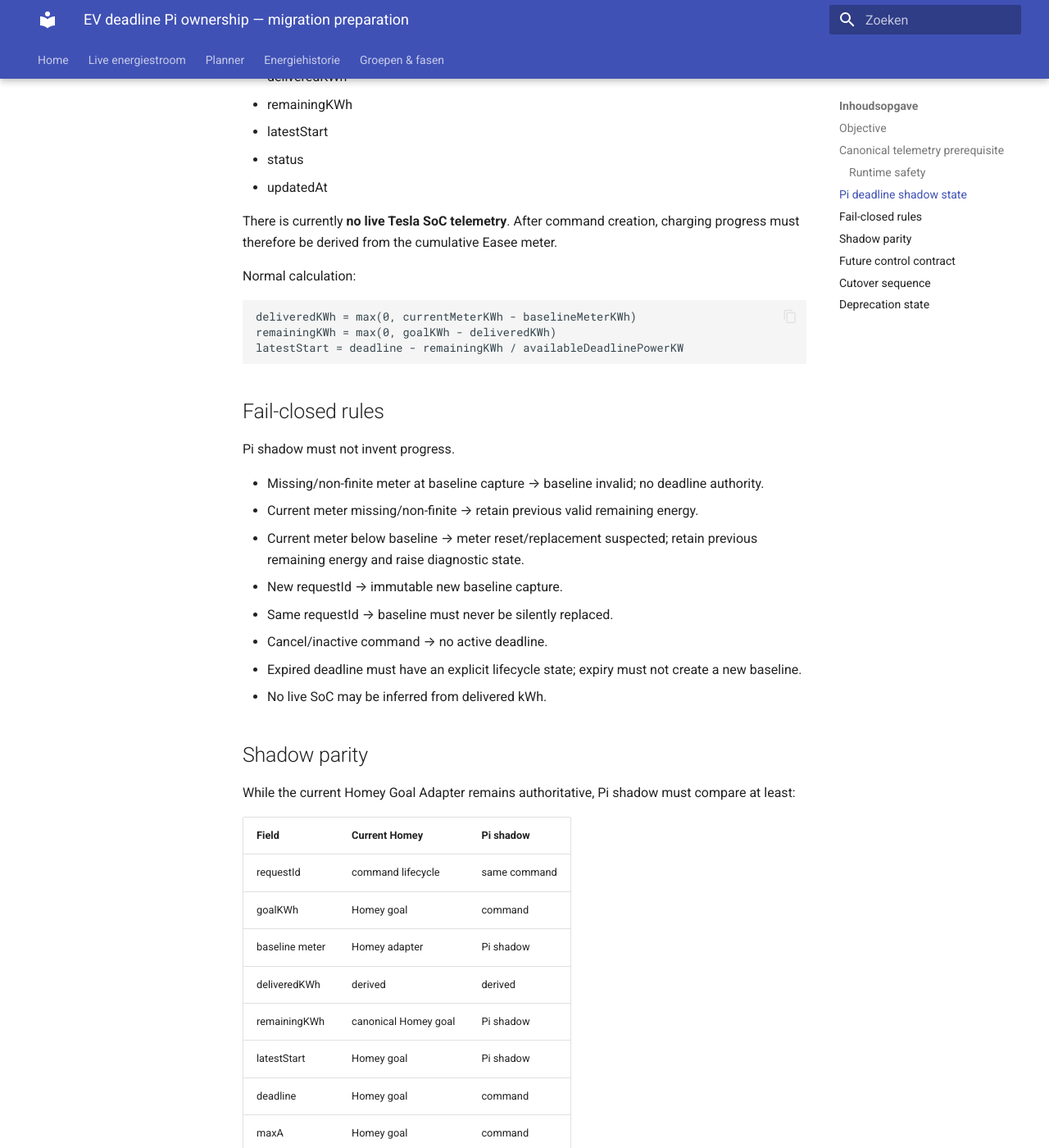
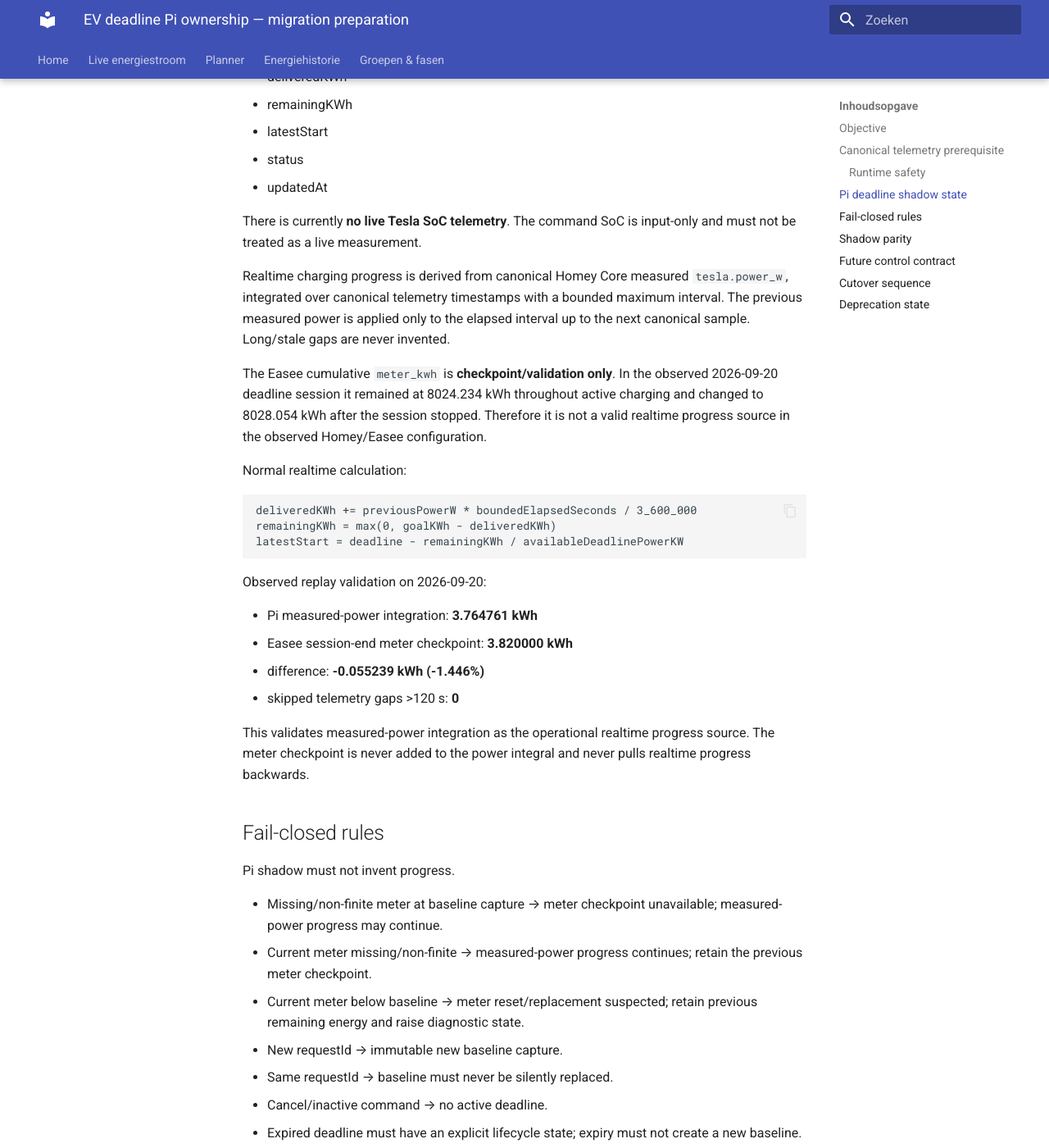
Before and after one commit to OnsKasteeltje/homey-energy-manual, an MkDocs documentation site: the page built from docs/architecture/ev-deadline-pi-ownership-migration.md, in a window 1280 px wide and 1400 px high, scrolled down 1652 px. Shown: the whole window at 82% size. Built offline with MkDocs 1.6.1 and Material for MkDocs 9.7.7, drawn with Linux system fonts in a browser that asks for light colours; some of the changed text lies outside the part shown.

Commit message:
docs(ev): record measured-power validation and control contract

````diff
--- a/docs/architecture/ev-deadline-pi-ownership-migration.md
+++ b/docs/architecture/ev-deadline-pi-ownership-migration.md
@@ -58,22 +58,35 @@ For each new `requestId`, persist at minimum:
 - status
 - updatedAt
 
-There is currently **no live Tesla SoC telemetry**. After command creation, charging progress must therefore be derived from the cumulative Easee meter.
+There is currently **no live Tesla SoC telemetry**. The command SoC is input-only and must not be treated as a live measurement.
 
-Normal calculation:
+Realtime charging progress is derived from canonical Homey Core measured `tesla.power_w`, integrated over canonical telemetry timestamps with a bounded maximum interval. The previous measured power is applied only to the elapsed interval up to the next canonical sample. Long/stale gaps are never invented.
+
+The Easee cumulative `meter_kwh` is **checkpoint/validation only**. In the observed 2026-09-20 deadline session it remained at 8024.234 kWh throughout active charging and changed to 8028.054 kWh after the session stopped. Therefore it is not a valid realtime progress source in the observed Homey/Easee configuration.
+
+Normal realtime calculation:
 
 ```text
-deliveredKWh = max(0, currentMeterKWh - baselineMeterKWh)
+deliveredKWh += previousPowerW * boundedElapsedSeconds / 3_600_000
 remainingKWh = max(0, goalKWh - deliveredKWh)
 latestStart = deadline - remainingKWh / availableDeadlinePowerKW
 ```
+
+Observed replay validation on 2026-09-20:
+
+- Pi measured-power integration: **3.764761 kWh**
+- Easee session-end meter checkpoint: **3.820000 kWh**
+- difference: **-0.055239 kWh (-1.446%)**
+- skipped telemetry gaps >120 s: **0**
+
+This validates measured-power integration as the operational realtime progress source. The meter checkpoint is never added to the power integral and never pulls realtime progress backwards.
 
 ## Fail-closed rules
 
 Pi shadow must not invent progress.
 
-- Missing/non-finite meter at baseline capture → baseline invalid; no deadline authority.
-- Current meter missing/non-finite → retain previous valid remaining energy.
+- Missing/non-finite meter at baseline capture → meter checkpoint unavailable; measured-power progress may continue.
+- Current meter missing/non-finite → measured-power progress continues; retain the previous meter checkpoint.
 - Current meter below baseline → meter reset/replacement suspected; retain previous remaining energy and raise diagnostic state.
 - New requestId → immutable new baseline capture.
 - Same requestId → baseline must never be silently replaced.
@@ -110,7 +123,7 @@ The exact control-envelope change is deliberately **not** part of this preparati
 2. Controlled minimal Core deployment and prove meter arrival on Pi.
 3. Implement Pi deadline consumer/state machine in shadow using canonical measured-power integration.
 4. Run parity over real deadline sessions.
-5. Define and validate Pi→Homey deadline execution contract.
+5. Define and validate Pi→Homey deadline execution contract (`EMS_PI_EV_DEADLINE_EXECUTION_V0.1`).
 6. Cut over deadline ownership to Pi.
 7. Disable/remove the historical Homey Goal Adapter command-processing role.
 8. Update canonical architecture state and retire obsolete documentation.
````
